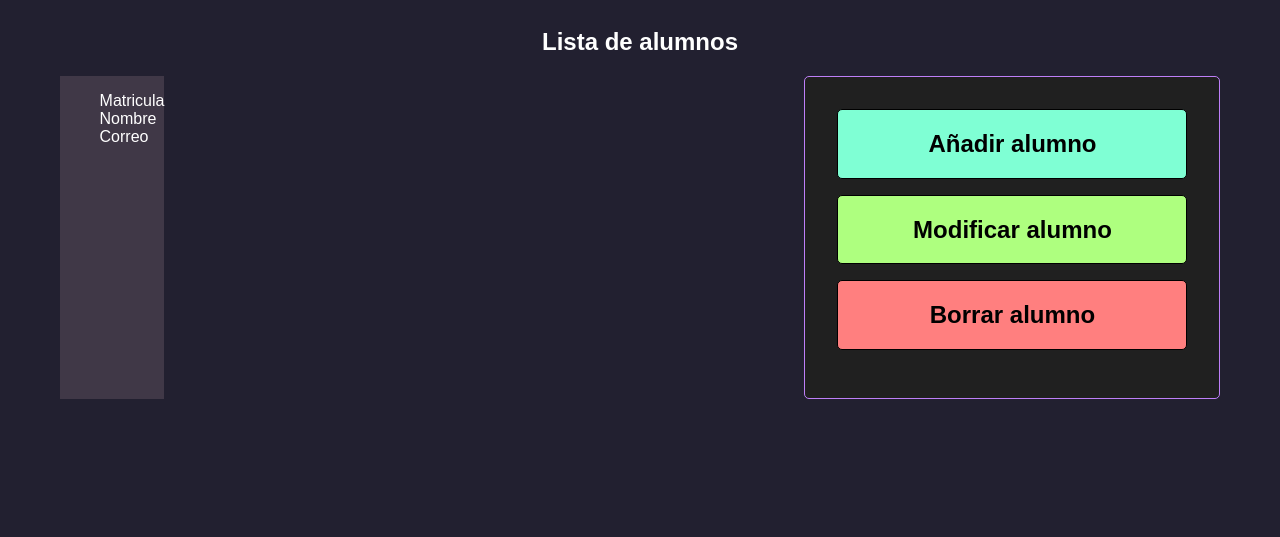
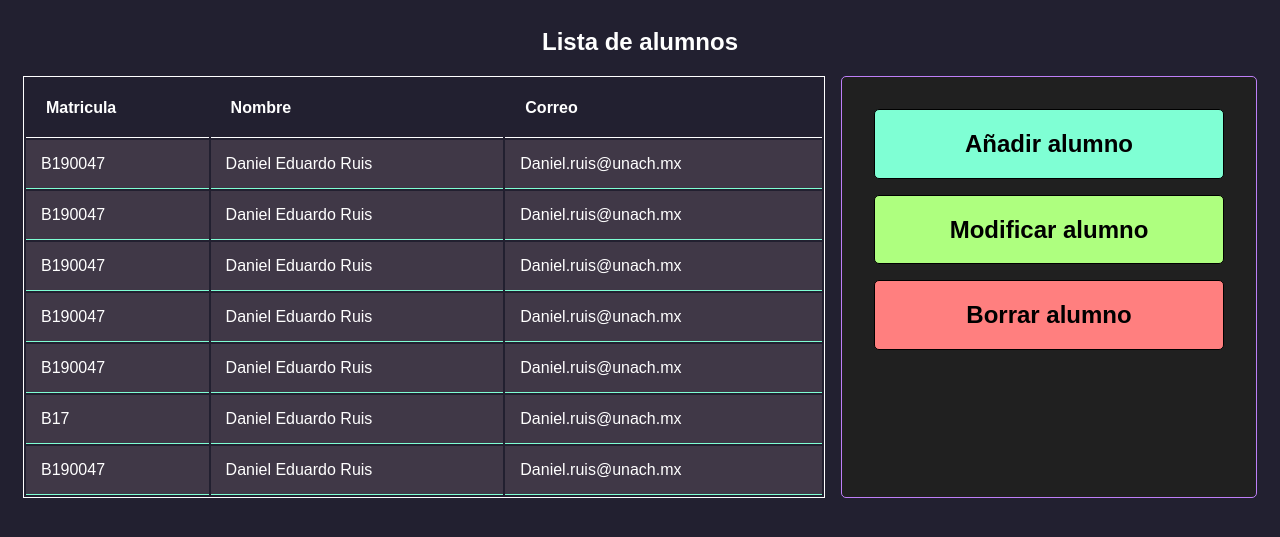
Before and after one commit to DanielRuis/ListaAlumnos, a PHP site: page / in a window 1280 px wide. Shown: the top 537 px of the page. Run offline with PHP 8.4, Linux system fonts and the light colour scheme.

Commit message:
plantilla terminada

```diff
--- a/css/style.css
+++ b/css/style.css
@@ -19,9 +19,8 @@ body{
     align-items: center;
 
 }
-li{
-    list-style: none;
-}
+
+
 /**Forma inactiva*/
 .inactive{
     display: none;
@@ -101,7 +100,7 @@ li{
     border: 1px solid rgb(190, 127, 248);
     border-radius: 5px;
     padding: 2rem;
-    margin-left: 40rem;
+    margin-left: 1rem;
     width: 350px;
 }
 /**Seccion de las barras*/
@@ -228,3 +227,27 @@ form button{
 #deleteContainer h2{
     margin-left:1rem;
 }
+/**Seccion de la tabla*/
+#tablaContainer{
+    width: 50rem;
+    border: 0.3px solid rgb(255, 255, 255);
+}
+table{
+    background-color: var(--purple);
+
+}
+tbody{
+    background-color: var(--purple71);
+    color:white;
+
+}
+td{
+    border-bottom: 0.3px solid aquamarine;
+    padding: 15px;
+    border-right: 0;
+}
+th{
+    padding: 20px 20px;
+    text-align: start;
+    border-bottom: 1px solid rgb(255, 255, 255);
+}
--- a/index.html
+++ b/index.html
@@ -15,13 +15,54 @@
     <section class="container">
         <!--Contenedor de la lista de alumnos-->
         <div id="tablaContainer">
-            <div id="encabezado">
-                <ul id="Columnas">
-                    <li>Matricula</li>
-                    <li>Nombre</li>
-                    <li>Correo</li>
-                </ul>
-            </div>
+            <table>
+                <thead>
+                    <tr>
+                        <th>Matricula</th>
+                        <th>Nombre</th>
+                        <th>Correo</th>
+                    </tr>
+                </thead>
+                <tbody>
+                    <tr>
+                        <td>B190047</td>
+                        <td>Daniel Eduardo Ruis</td>
+                        <td>Daniel.ruis@unach.mx</td>
+                    </tr>
+                    <tr>
+                        <td>B190047</td>
+                        <td>Daniel Eduardo Ruis</td>
+                        <td>Daniel.ruis@unach.mx</td>
+                    </tr>
+                    <tr>
+                        <td>B190047</td>
+                        <td>Daniel Eduardo Ruis</td>
+                        <td>Daniel.ruis@unach.mx</td>
+                    </tr>
+                    <tr>
+                        <td>B190047</td>
+                        <td>Daniel Eduardo Ruis</td>
+                        <td>Daniel.ruis@unach.mx</td>
+                    </tr>
+                    <tr>
+                        <td>B190047</td>
+                        <td>Daniel Eduardo Ruis</td>
+                        <td>Daniel.ruis@unach.mx</td>
+                    </tr>
+                    <tr>
+                        <td>B17</td>
+                        <td>Daniel Eduardo Ruis</td>
+                        <td>Daniel.ruis@unach.mx</td>
+                    </tr>
+                    <tr>
+                        <td>B190047</td>
+                        <td>Daniel Eduardo Ruis</td>
+                        <td>Daniel.ruis@unach.mx</td>
+                    </tr>
+
+                </tbody>
+
+            </table>
         </div>
         <!--Contenedor de agregar o eliminar contacto-->
         <div class="izquierda">
```
